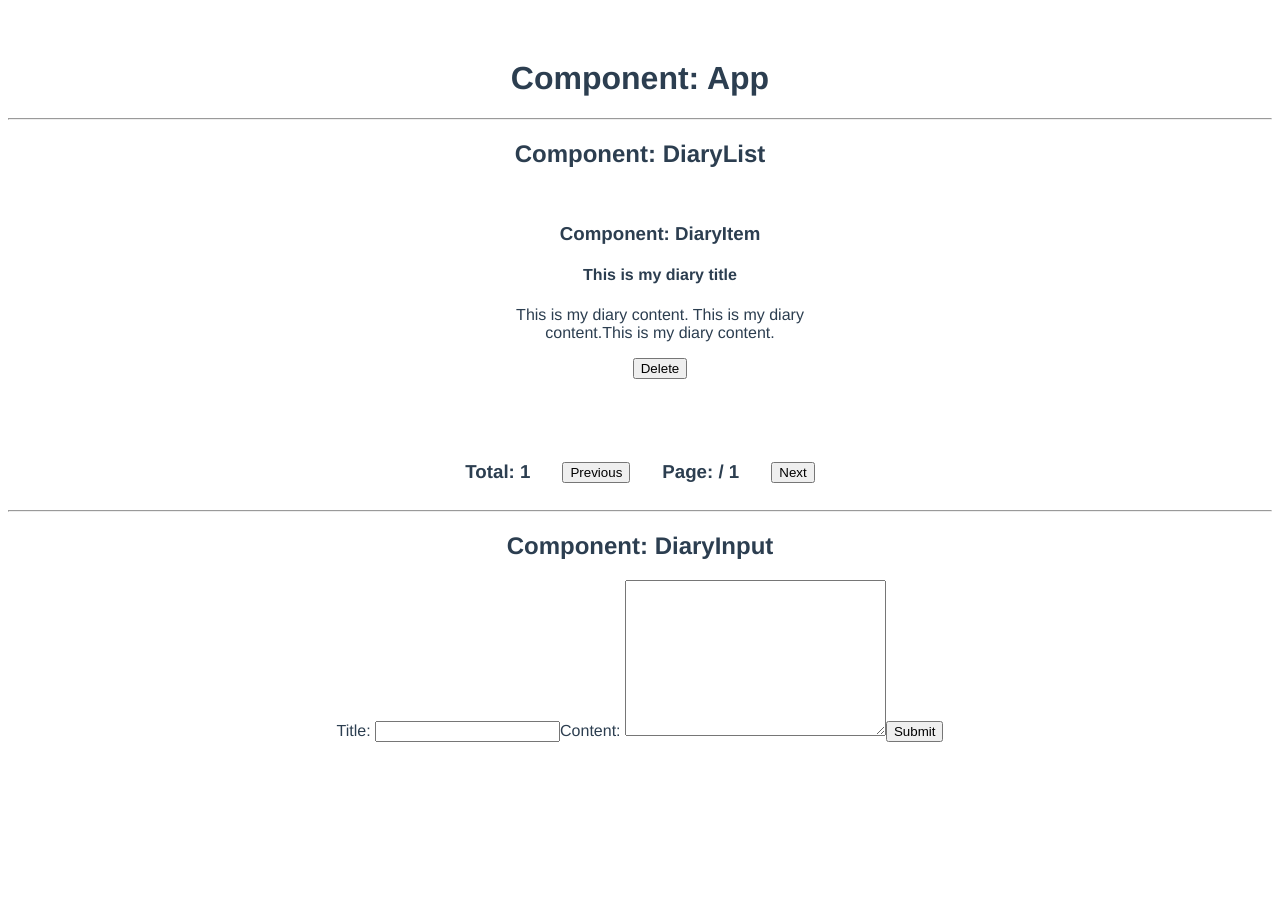
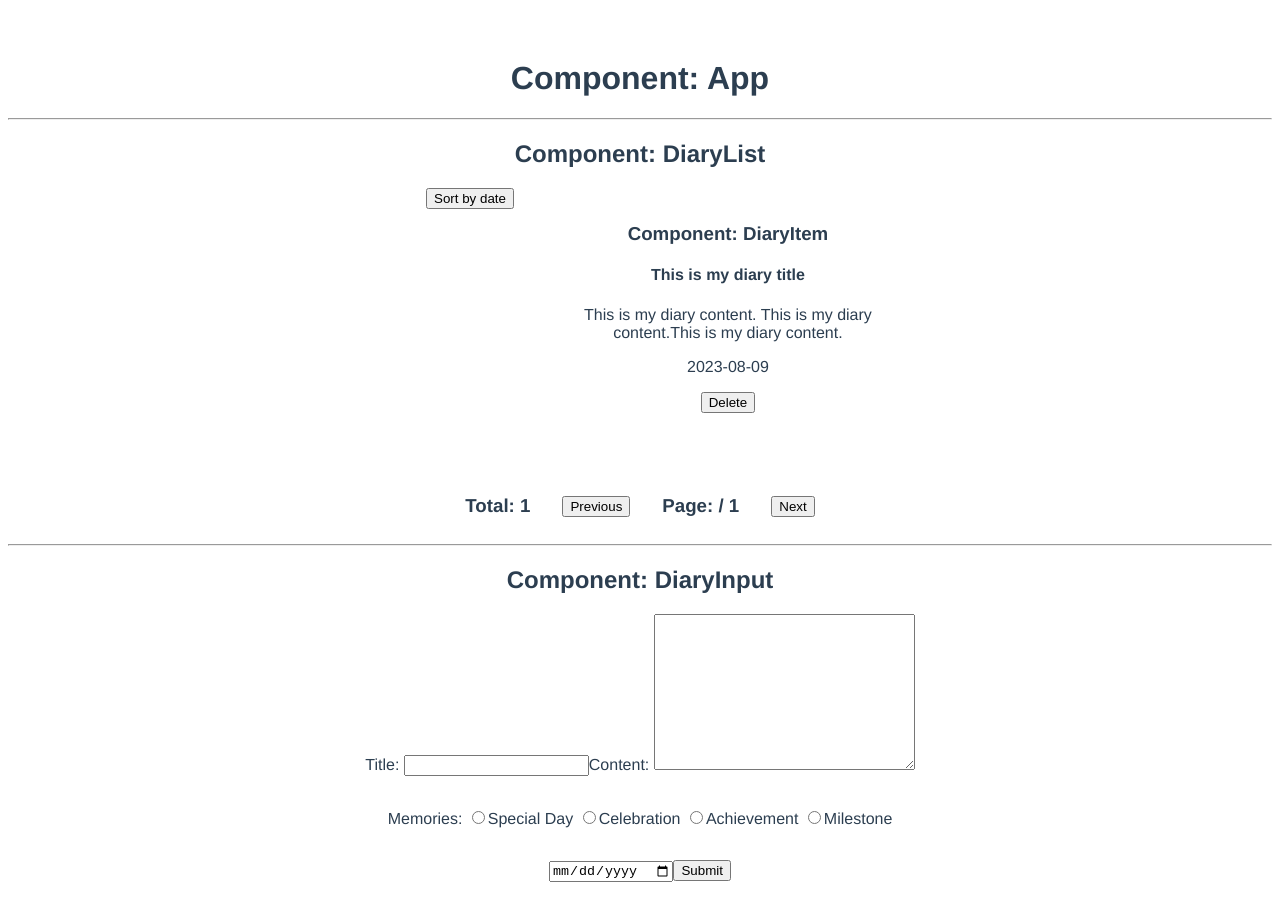
Before and after one commit to fffanfannn/p1-vue-diary-list, a Vue app: page / in a window 1280 px wide. Before the commit the page ends 800 px from the top, so only its background shows below. Built offline with nearby package versions, Linux system fonts and the light colour scheme.

Commit message:
date calculation

```diff
--- a/src/App.vue
+++ b/src/App.vue
@@ -24,6 +24,7 @@ export default {
           diaryTitle: "This is my diary title",
           diaryContent:
             "This is my diary content. This is my diary content.This is my diary content.",
+          diaryDate: "2023-08-09",
         },
       ],
     };
--- a/src/components/DiaryInput.vue
+++ b/src/components/DiaryInput.vue
@@ -1,6 +1,6 @@
 <template>
   <hr />
-  <div>
+  <div class="inputSection">
     <h2>Component: DiaryInput</h2>
     <h2>{{ titleText }}</h2>
     <p>{{ paragraphText }}</p>
@@ -16,7 +16,18 @@
       rows="10"
       v-model="paragraphText"
     ></textarea>
-
+    <div class="inputSelection">
+      <label for="">Memories: </label>
+      <input type="radio" name="memories1" value="speDay" />
+      <label for="memories1">Special Day </label>
+      <input type="radio" name="memories2" value="celebration" />
+      <label for="memories2">Celebration </label>
+      <input type="radio" name="memories3" value="achievement" />
+      <label for="memories3">Achievement </label>
+      <input type="radio" name="memories4" value="milestone" />
+      <label for="memories4">Milestone</label>
+    </div>
+    <input type="date" name="dateDiary" v-model="dateDiary" />
     <button @click="submitBtn">Submit</button>
     <p>{{ errorMsg }}</p>
   </div>
@@ -43,6 +54,7 @@ export default {
           uid: Date.now(),
           diaryTitle: this.titleText,
           diaryContent: this.paragraphText,
+          diaryDate: this.dateDiary,
         });
         this.titleText = "";
         this.paragraphText = "";
@@ -55,4 +67,8 @@ export default {
   },
 };
 </script>
-<style></style>
+<style>
+.inputSelection {
+  margin: 2rem 0;
+}
+</style>
--- a/src/components/DiaryItem.vue
+++ b/src/components/DiaryItem.vue
@@ -3,6 +3,7 @@
     <h3>Component: DiaryItem</h3>
     <h4>{{ eachDiaryObj.diaryTitle }}</h4>
     <p>{{ eachDiaryObj.diaryContent }}</p>
+    <p>{{ daysCalculation }}</p>
     <button @click="deleteBtn">Delete</button>
   </li>
 </template>
@@ -17,6 +18,23 @@ export default {
       this.$emit("deleteObjId", this.eachDiaryObj.uid);
     },
   },
+  computed: {
+    daysCalculation() {
+      const diaryDate = new Date(this.eachDiaryObj.diaryDate);
+      const currentDate = new Date();
+      const timeDifference = currentDate - diaryDate;
+      const daysDifference = Math.floor(timeDifference / (1000 * 60 * 60 * 24));
+      if (daysDifference < 7) {
+        return this.eachDiaryObj.diaryDate;
+      } else if (daysDifference < 30) {
+        const weeks = Math.floor(daysDifference / 7);
+        return `${weeks} week${weeks > 1 ? "s" : ""} ago`;
+      } else {
+        const months = Math.floor(daysDifference / 30);
+        return `${months} month${months > 1 ? "s" : ""} ago`;
+      }
+    },
+  },
 };
 </script>
 <style scoped lang="scss">
--- a/src/components/DiaryList.vue
+++ b/src/components/DiaryList.vue
@@ -3,8 +3,9 @@
   <div>
     <h2>Component: DiaryList</h2>
     <ul>
+      <button @click="sortByDate">Sort by date</button>
       <DiaryItem
-        v-for="diaryObj in diaryArray.slice(-2)"
+        v-for="diaryObj in diaryArray.slice(-3)"
         :key="diaryObj.id"
         :eachDiaryObj="diaryObj"
         @deleteObjId="deleteObjId"
@@ -33,8 +34,7 @@ export default {
       this.$emit("deleteObjId", id);
     },
 
-    previousPage() {},
-    nextPage() {},
+    sortByDate() {},
   },
 
   computed: {
@@ -44,7 +44,7 @@ export default {
     },
 
     pageCount() {
-      const pagecount = Math.ceil(this.diaryArray.length / 2);
+      const pagecount = Math.ceil(this.diaryArray.length / 3);
       return pagecount;
     },
   },
```
